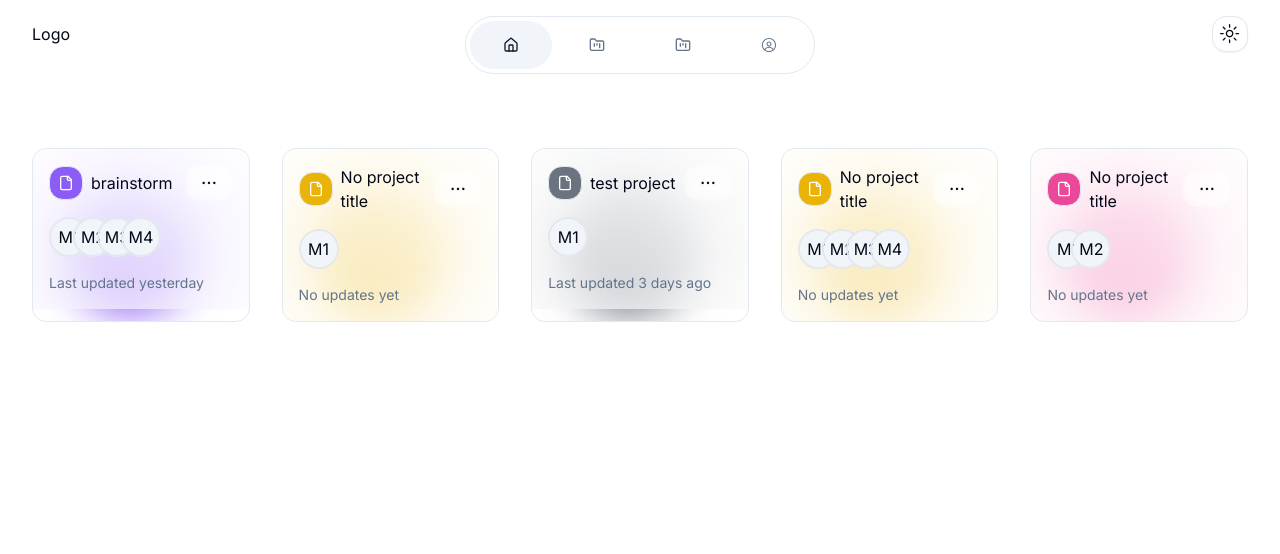
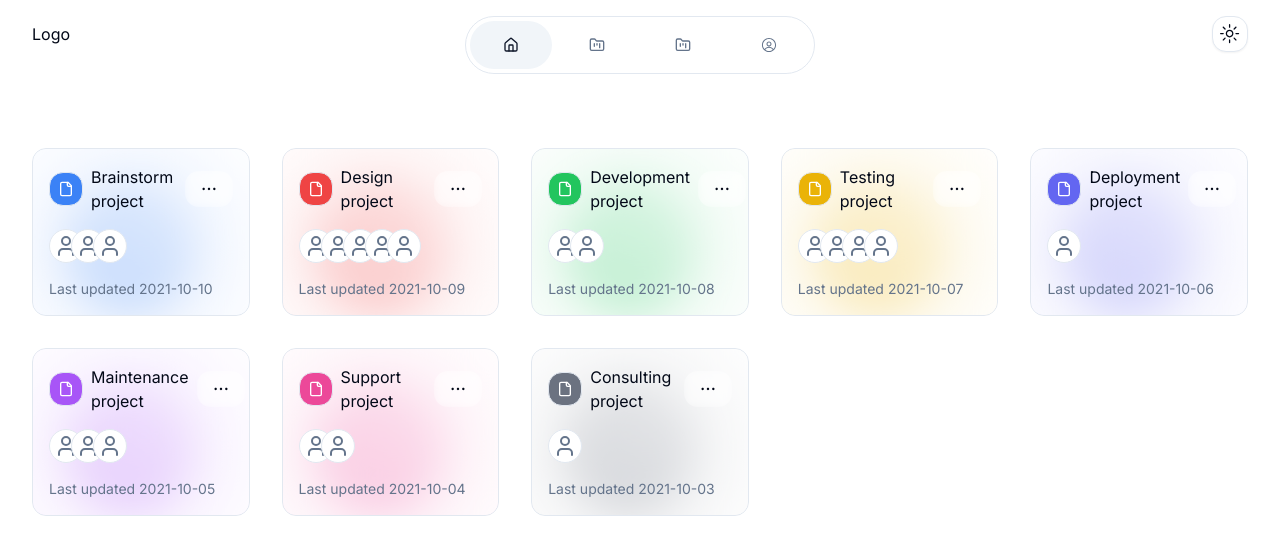
Before and after one commit to mirislomovmirjalol/blurry-layout-ui, a Next.js app: page / in a window 1280 px wide. Shown: the top 554 px of the page. Built offline with nearby package versions, Linux system fonts and the light colour scheme.

Commit message:
feat: projects as constant

```diff
--- a/app/page.tsx
+++ b/app/page.tsx
@@ -1,14 +1,14 @@
 import ProjectCard from "@/components/ProjectCard";
+import {projects} from "@/data/projects";
 
 export default function Home() {
     return (
         <>
             <div className="grid xl:grid-cols-5 lg:grid-cols-3 md:grid-cols-2 grid-cols-1 my-24 mx-8 gap-8">
-                <ProjectCard title="brainstorm" members={4} color="bg-violet-500" lastUpdate="yesterday" />
-                <ProjectCard />
-                <ProjectCard title="test project" lastUpdate="3 days ago" />
-                <ProjectCard members={4} />
-                <ProjectCard members={2} />
+                {projects.map((project) => (
+                    <ProjectCard key={project.title} title={project.title} members={project.members}
+                                 color={project.color} lastUpdate={project.lastUpdated}/>
+                ))}
             </div>
         </>
     );
--- a/components/ProjectCard.tsx
+++ b/components/ProjectCard.tsx
@@ -1,7 +1,6 @@
-import {File} from "lucide-react";
+import {File, User} from "lucide-react";
 import {Button} from "@/components/ui/button";
 import {DotsHorizontalIcon} from "@radix-ui/react-icons";
-import {Avatar, AvatarFallback} from "@/components/ui/avatar";
 
 type ProjectCardProps = {
     members?: number;
@@ -49,14 +48,12 @@ const ProjectCard = ({members, lastUpdate, color, title}: ProjectCardProps) => {
                     </Button>
                 </div>
                 <div>
-                    <div className="flex -space-x-4 overflow-hidden my-4">
+                    <div className="flex -space-x-3 overflow-hidden my-4">
                         {
                             Array.from({length: members ? members : 1}, (_, i) => (
-                                <Avatar key={i}>
-                                    <AvatarFallback>{
-                                        `M${i + 1}`
-                                    }</AvatarFallback>
-                                </Avatar>
+                                <div className="rounded-full bg-background text-muted-foreground p-1 border">
+                                    <User/>
+                                </div>
                             ))
                         }
                     </div>
--- /dev/null
+++ b/data/projects.ts
@@ -0,0 +1,50 @@
+export const projects = [
+    {
+        title: "Brainstorm project",
+        members: 3,
+        lastUpdated: "2021-10-10",
+        color: "bg-blue-500",
+    },
+    {
+        title: "Design project",
+        members: 5,
+        lastUpdated: "2021-10-09",
+        color: "bg-red-500",
+    },
+    {
+        title: "Development project",
+        members: 2,
+        lastUpdated: "2021-10-08",
+        color: "bg-green-500",
+    },
+    {
+        title: "Testing project",
+        members: 4,
+        lastUpdated: "2021-10-07",
+        color: "bg-yellow-500",
+    },
+    {
+        title: "Deployment project",
+        members: 1,
+        lastUpdated: "2021-10-06",
+        color: "bg-indigo-500",
+    },
+    {
+        title: "Maintenance project",
+        members: 3,
+        lastUpdated: "2021-10-05",
+        color: "bg-purple-500",
+    },
+    {
+        title: "Support project",
+        members: 2,
+        lastUpdated: "2021-10-04",
+        color: "bg-pink-500",
+    },
+    {
+        title: "Consulting project",
+        members: 1,
+        lastUpdated: "2021-10-03",
+        color: "bg-gray-500",
+    },
+];
```
